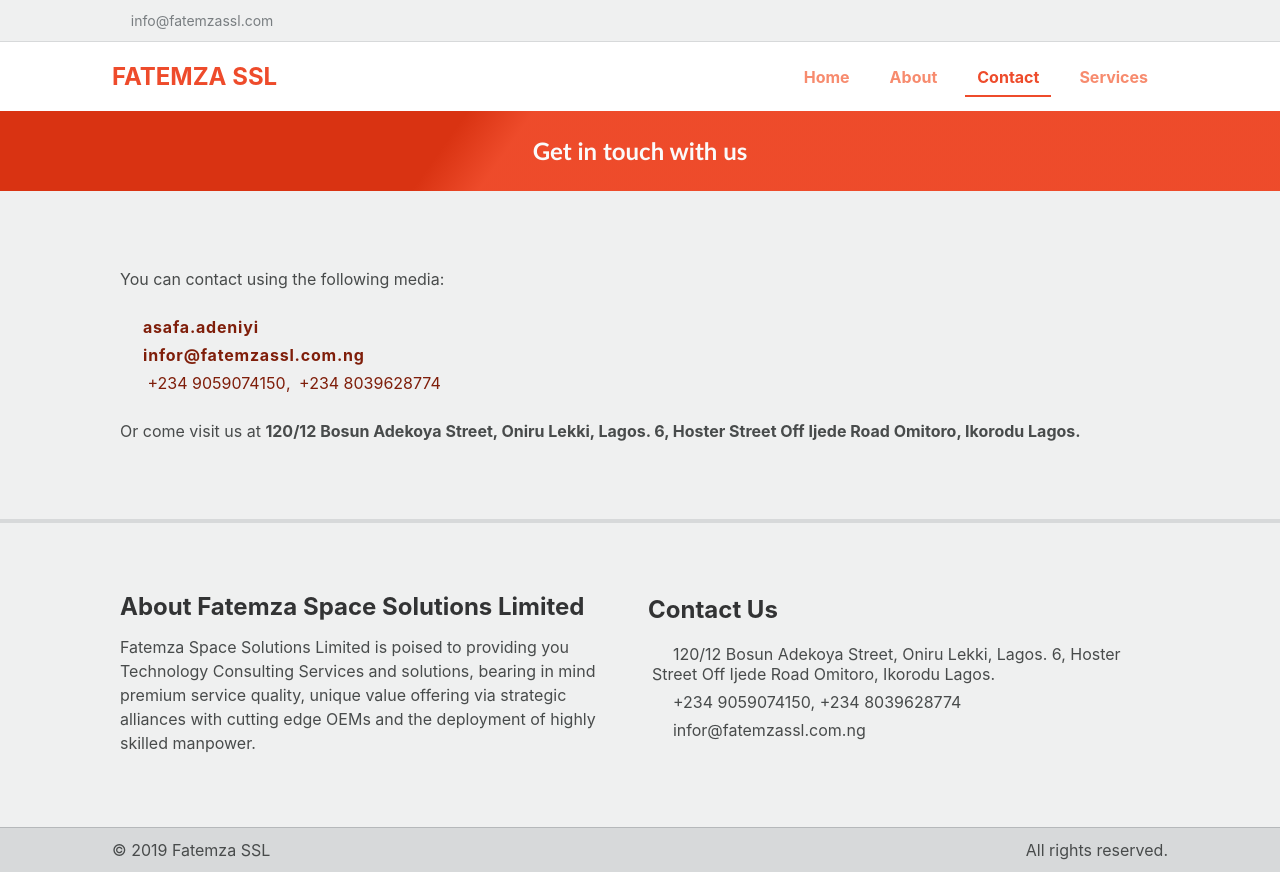
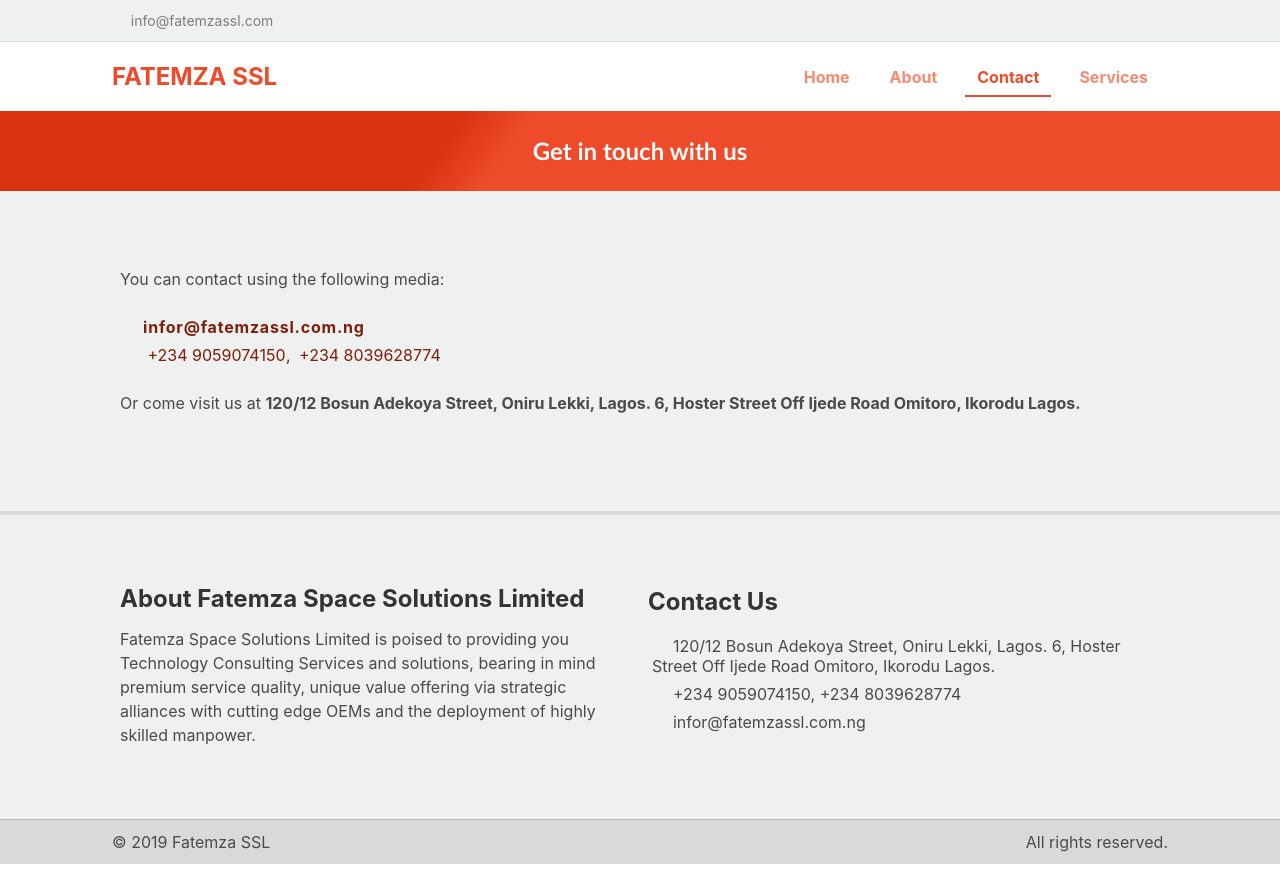
Before and after one commit to jnafolayan/fatemzassl, a Vue app: page /contact in a window 1280 px wide. Built offline with nearby package versions, Linux system fonts and the light colour scheme; a web font is replaced by a local one.

Commit message:
remove fb

```diff
--- a/src/views/Contact.vue
+++ b/src/views/Contact.vue
@@ -10,12 +10,6 @@
         <div class="l-section__body">
           <p>You can contact using the following media:</p>
           <ul class="list">
-            <li>
-              <a href="https://www.facebook.com/asafa.adeniyi">
-                <i class="fa fa-facebook"></i>
-                <span>{{ $store.state.contact.facebook }}</span>
-              </a>
-            </li>
             <li>
               <a :href="'mailto:' + $store.state.contact.email">
                 <i class="fa fa-inbox"></i>
```
